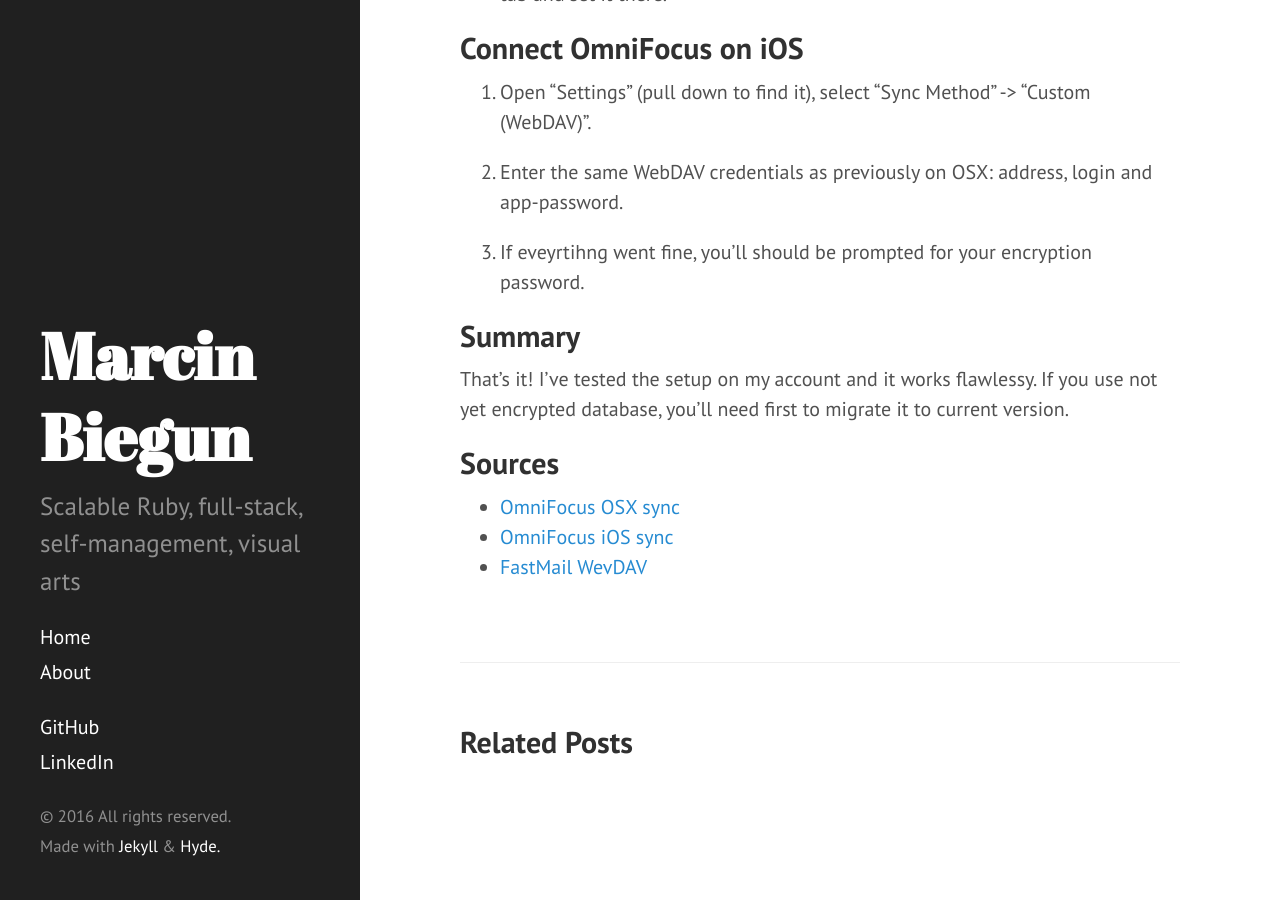
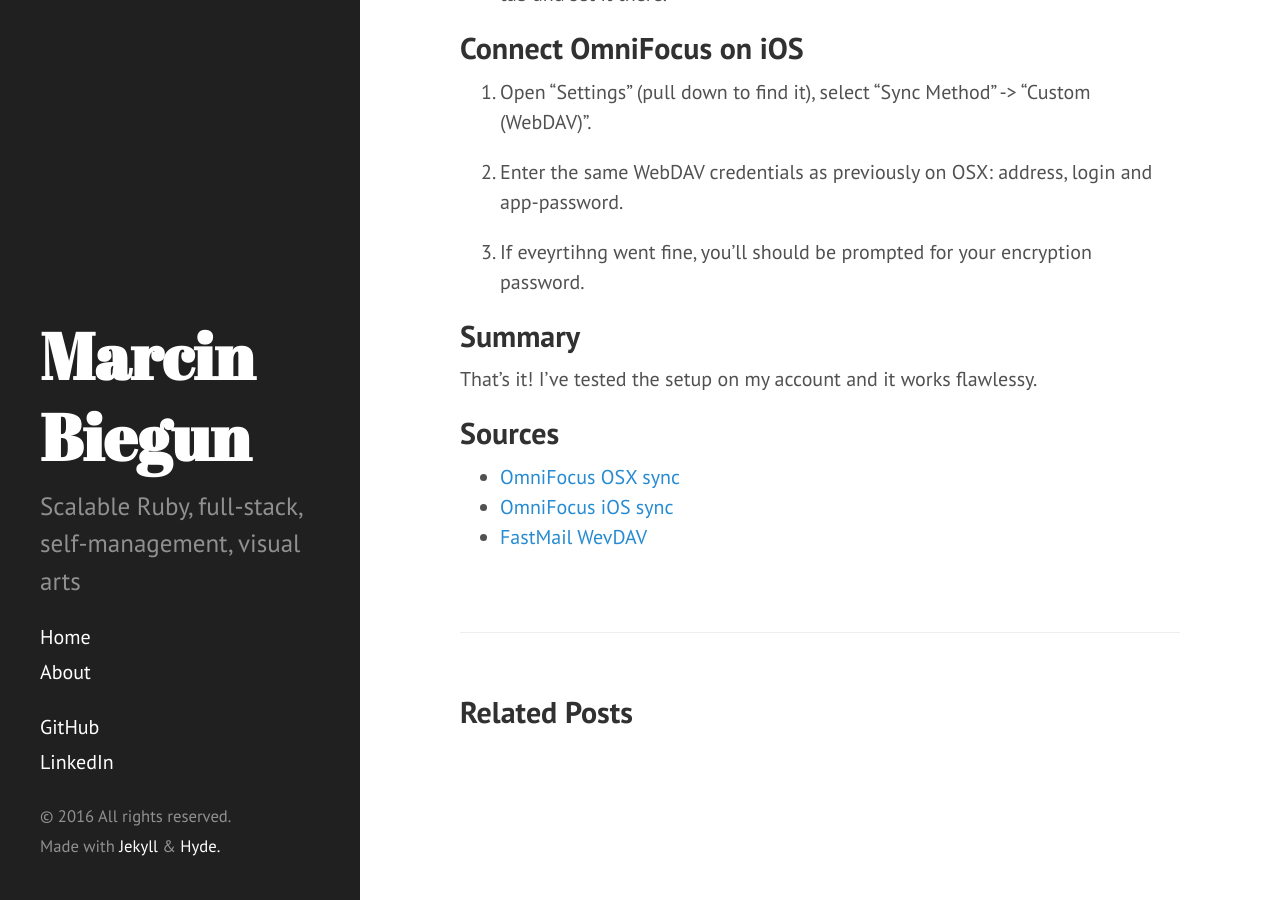
Before and after one commit to marcinbiegun/n23.pl, a Jekyll site: the page built from _posts/2016-10-01-omnifocus-webdav-fastmail.md, in a window 1280 px wide and 900 px high, scrolled down 1689 px. Built offline with Jekyll 4.4.1, drawn with Linux system fonts in a browser that asks for light colours; Markdown is read by kramdown in place of the engine named in the settings.

Commit message:
Correct post summary

```diff
--- a/_posts/2016-10-01-omnifocus-webdav-fastmail.md
+++ b/_posts/2016-10-01-omnifocus-webdav-fastmail.md
@@ -62,8 +62,6 @@
 ## Summary
 
 That's it! I've tested the setup on my account and it works flawlessy.
-If you use not yet encrypted database, you'll need first to migrate it
-to current version.
 
 ## Sources
 
```
